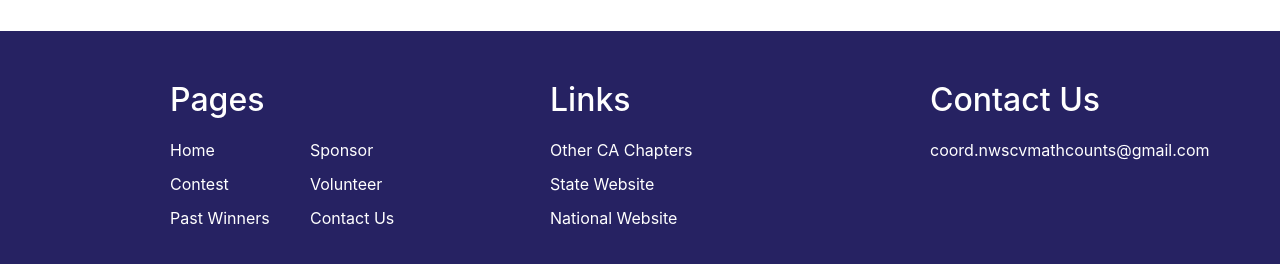
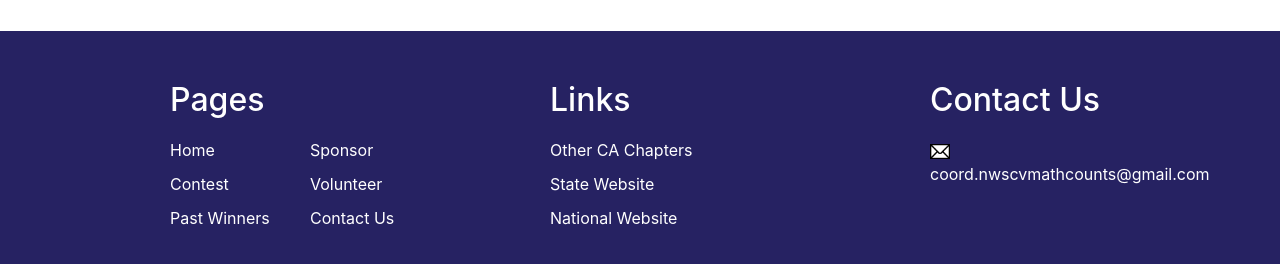
Before and after one commit to Web-Design-Club/nwscv-mathcounts, a plain HTML site: page index.html in a window 1280 px wide. Shown: the part 1245-1509 px from the top of the page. Drawn offline with nearby package versions, Linux system fonts and the light colour scheme.

Commit message:
Added email icon to footer

```diff
--- a/index.html
+++ b/index.html
@@ -133,7 +133,7 @@
                 </div>
                 <div class="col footer-col">
                     <div class="row"><h2>Contact Us</h2></div>
-                    <div class="row"><a href="mailto:coord.nwscvmathcounts@gmail.com">coord.nwscvmathcounts@gmail.com</a></div>
+                    <div class="row"><a href="mailto:coord.nwscvmathcounts@gmail.com"><img src="images/email_icon.png">coord.nwscvmathcounts@gmail.com</a></div>
                 </div>
             </div>
         </div>
--- a/styles/styles.css
+++ b/styles/styles.css
@@ -192,3 +192,7 @@ nav {
     color: #00A4C3;
     text-decoration: none;
 }
+.footer img {
+    width: 20px;
+    height: 15px;
+}
```
Also changed, not shown: images/email_icon.png (added).
